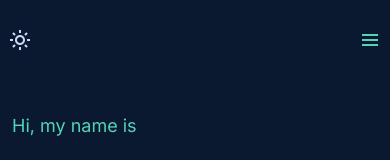
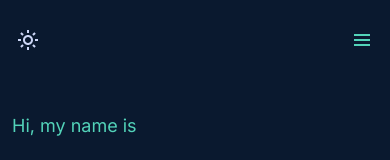
Before and after one commit to winstonlopez/myportfolio, a React (Vite) app: page / in a window 390 px wide. Shown: the top 160 px of the page. Built offline with nearby package versions, Linux system fonts and the light colour scheme; a web font is replaced by a local one.

Commit message:
fixed responsive nav

```diff
--- a/src/index.css
+++ b/src/index.css
@@ -27,7 +27,7 @@ body {
 }
 
 .nav-container {
-    @apply flex justify-between items-center bg-background border-gray-200 h-20 p-2 sm:px-8  font-Inter fixed w-full top-0 left-0;
+    @apply flex justify-between items-center bg-background border-gray-200 h-20 p-2 px-4 sm:px-8  font-Inter fixed w-full top-0 left-0;
     color: #CCD6F6;
     transition: .2s linear;
     z-index: 3;
```
